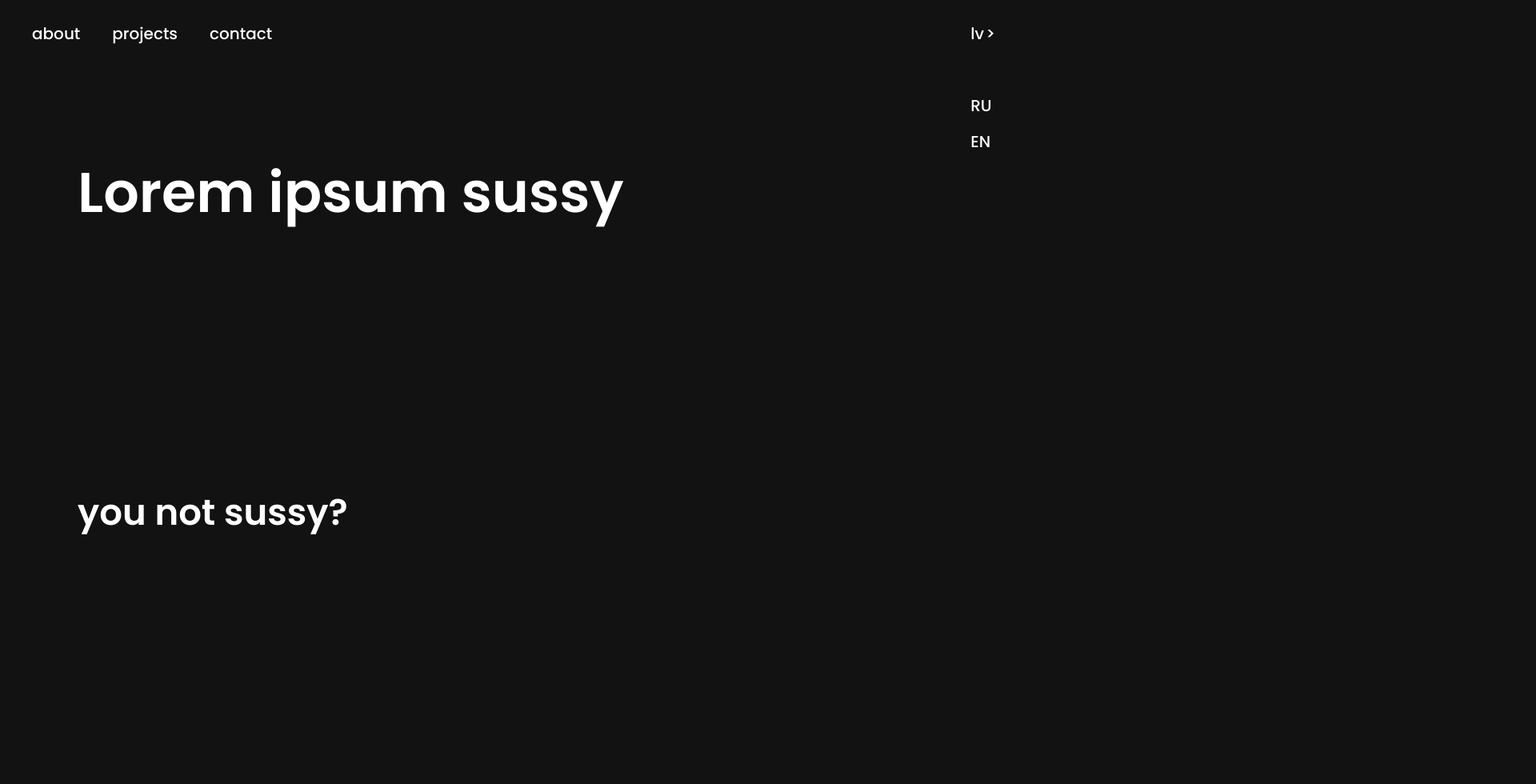
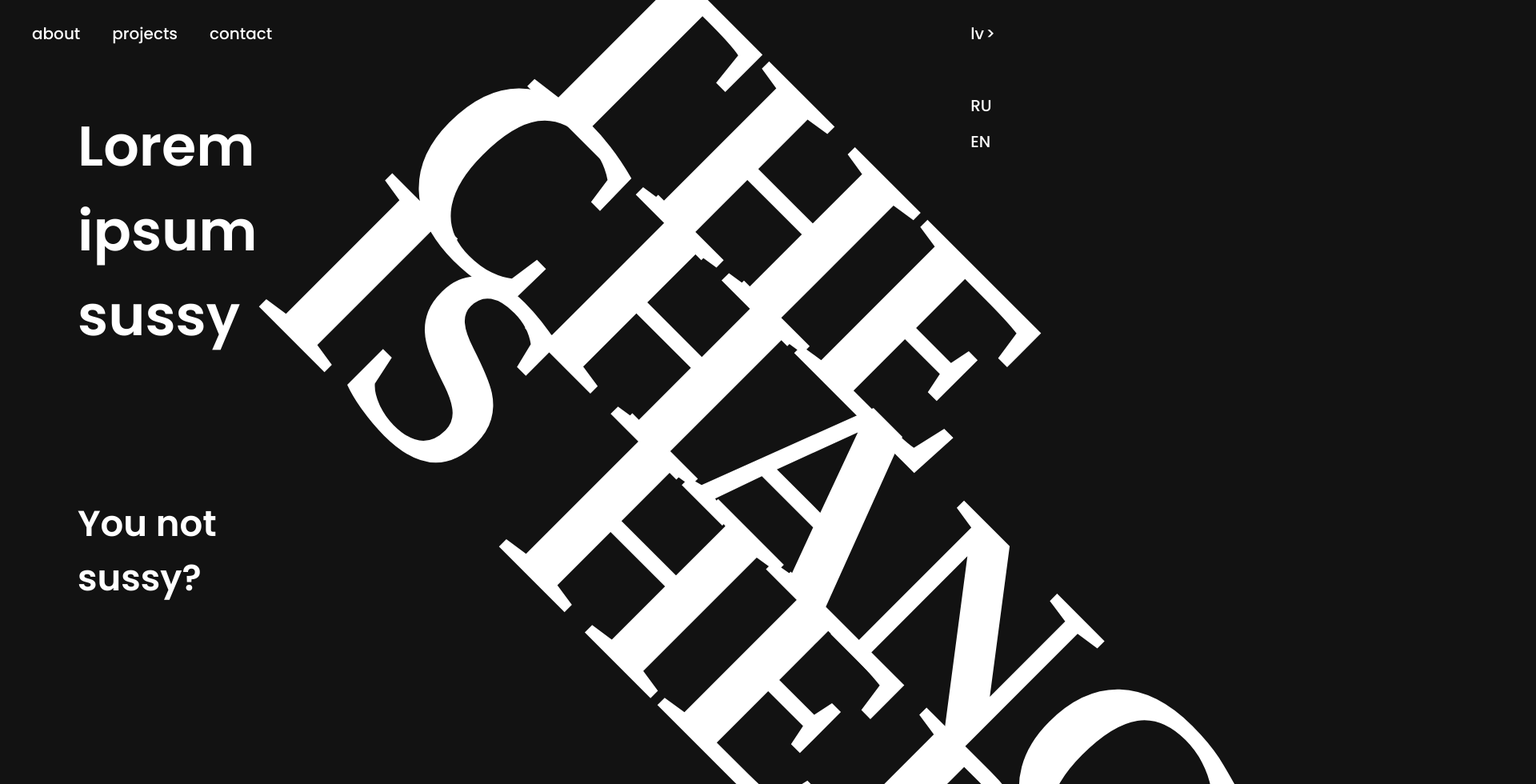
Before and after one commit to NytroByte/NytroByteWebPage, a React (Create React App) app: page / in a window 1280 px wide. Shown: the top 980 px of the page at 80% size, 1920 px wide, since content can reach past the window. Before the commit the page ends 930 px from the top, so only its background shows below. Built offline with nearby package versions, Linux system fonts and the light colour scheme.

Commit message:
edited things

```diff
--- a/src/index.css
+++ b/src/index.css
@@ -15,6 +15,7 @@ body {
 .link {
     padding: 0 20px;
     transition: 0.3s color;
+    cursor: pointer;
 }
 .headerWrapper {
     padding: 20px 20px;
@@ -68,34 +69,39 @@ body {
     display: flex;
     width: 100%;
     height: 100vh;
-
 }
 
-.header_text {
+.headertext {
+    width: 100%;
+
     display: flex;
     flex-wrap: wrap;
 }
 
-.h2_text {
+.headertext h2 {
     font-size: 70px;
-    font-weight: 600;
-    margin-left: 97px;
-    width: 100%;
-    height: auto;
-}
-
-.h3_text {
-    font-size: 45px;
-    font-weight: 600;
     margin-left: 97px;
 
     width: 100%;
-    height: auto;
 }
 
-.h2_text h2 {
-    margin: 0
+.headertext h3 {
+    font-size: 45px;
+    margin-left: 97px;
+
+    width: 100%;
 }
-.h3_text h3 {
-    margin: 0
+
+h2, h3 {
+    margin: 0;
 }
+
+.h1 {
+    font-family: 'Bebas Neue';
+    font-style: normal;
+    font-weight: 400;
+    font-size: 180px;
+    line-height: 216px;
+
+    transform: rotate(45deg);
+}
--- a/src/landing_page/landing_page.jsx
+++ b/src/landing_page/landing_page.jsx
@@ -1,9 +1,13 @@
 function LandingPage() {
     return (
         <div className="landingpage_wrapper">
-            <div className="header_text">
-                <h2 className="h2_text">Lorem ipsum sussy</h2>
-                <h3 className="h3_text">you not sussy?</h3>
+            <div className="headertext">
+                <h2>Lorem ipsum sussy</h2>
+                <h3>You not sussy?</h3>
+            </div>
+            <div className="slogan">
+                <div className="h1"><h1>THE CHANGE IS HERE</h1></div>
+                <div className="h1_nytro"><h1>NYTROBYTE</h1></div>
             </div>
         </div>
     )
```
